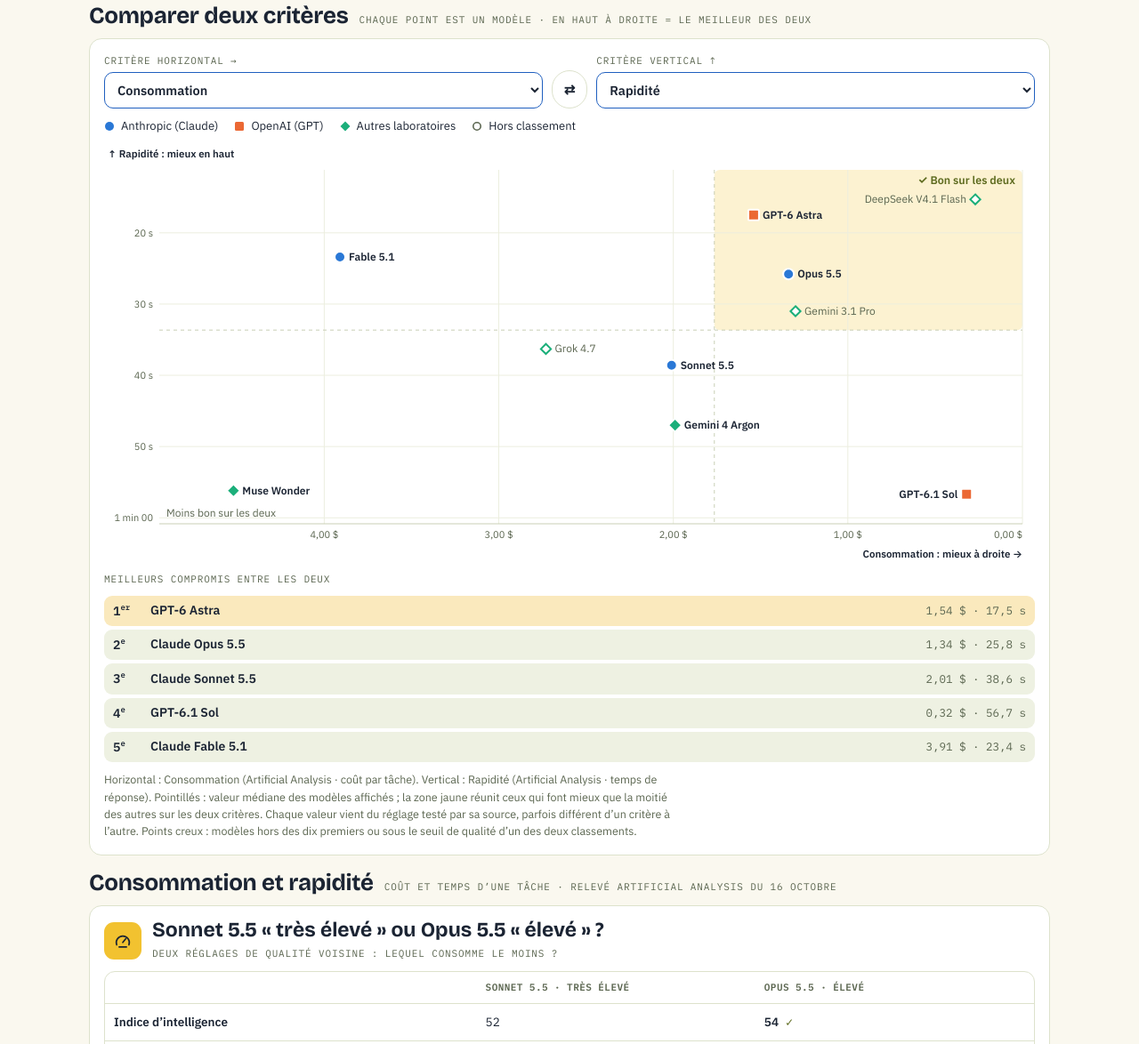
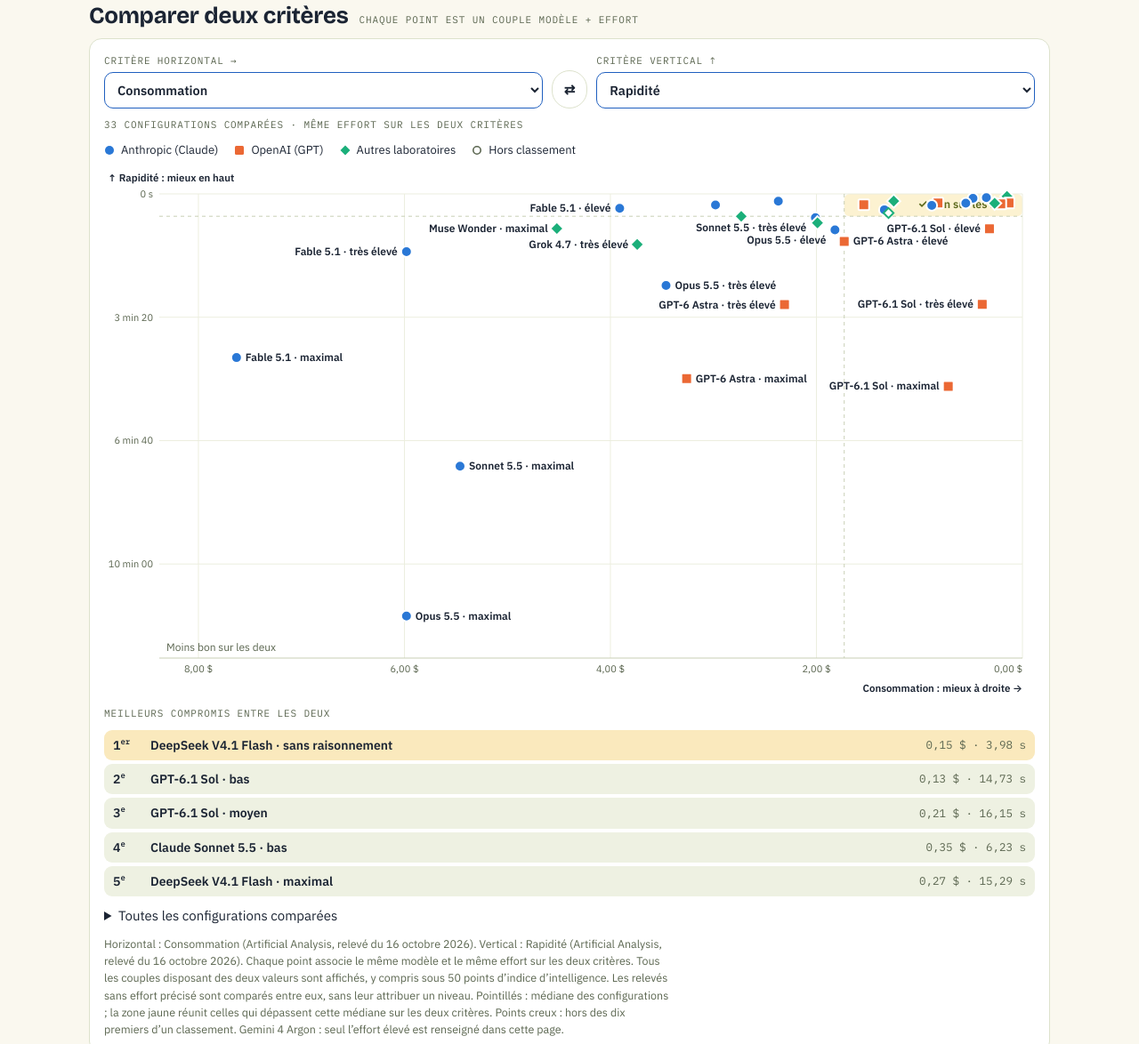
Before and after one commit to DisPlotDosCul/displotdoscul.github.io, a plain HTML site: page boussole-ia/index.html in a window 1280 px wide. Shown: the part 1771-2945 px from the top of the page at 89% size. Drawn offline with nearby package versions, Linux system fonts and the light colour scheme.

Commit message:
Comparer les modèles par niveau d’effort dans le graphique à deux critères

```diff
--- a/boussole-ia/index.html
+++ b/boussole-ia/index.html
@@ -447,6 +447,7 @@
 .duobest .rn{font-family:var(--f-mono);font-weight:700}
 .duobest .rn sup{font-size:9px}
 .duobest .nn{font-weight:600;overflow:hidden;text-overflow:ellipsis;white-space:nowrap}
+#duo .duobest .nn{white-space:normal;line-height:1.3}
 .duobest .vv{font-family:var(--f-mono);font-size:12.5px;color:var(--muted);white-space:nowrap}
 @media (max-width:560px){#duoSwap{order:3;flex:0 0 auto}}
 </style>
@@ -538,22 +539,24 @@
 </section>
 
 <section id="duo" aria-label="Comparer deux critères">
-  <div class="head row"><h2>Comparer deux critères</h2><span class="eyebrow">chaque point est un modèle · en haut à droite = le meilleur des deux</span></div>
+  <div class="head row"><h2>Comparer deux critères</h2><span class="eyebrow">chaque point est un couple modèle + effort</span></div>
   <div class="chartbox">
     <div class="duoctl">
       <label><span class="eyebrow">Critère horizontal →</span><select id="duoX"></select></label>
       <button type="button" class="sortb" id="duoSwap" aria-label="Inverser les deux critères">⇄</button>
       <label><span class="eyebrow">Critère vertical ↑</span><select id="duoY"></select></label>
     </div>
+    <span class="eyebrow" id="duoCount" aria-live="polite"></span>
     <div class="keys" aria-hidden="true">
       <span><svg width="12" height="12"><circle cx="6" cy="6" r="5" fill="var(--s1)"/></svg>Anthropic (Claude)</span>
       <span><svg width="12" height="12"><rect x="1" y="1" width="10" height="10" rx="1.5" fill="var(--s2)"/></svg>OpenAI (GPT)</span>
       <span><svg width="12" height="12"><path d="M6 0.5 L11.5 6 L6 11.5 L0.5 6 Z" fill="var(--s3)"/></svg>Autres laboratoires</span>
       <span><svg width="12" height="12"><circle cx="6" cy="6" r="4.2" fill="none" stroke="var(--muted)" stroke-width="1.6"/></svg>Hors classement</span>
     </div>
-    <div id="duoChart" role="img"></div>
+    <div id="duoChart" role="group"></div>
     <span class="eyebrow">Meilleurs compromis entre les deux</span>
     <ol class="duobest" id="duoBest"></ol>
+    <details><summary>Toutes les configurations comparées</summary><ul class="duobest" id="duoAll"></ul></details>
     <p class="note" id="duoNote"></p>
   </div>
 </section>
@@ -1715,9 +1718,6 @@
 select(T.some(t=>t.k===saved)?saved:'sci'); centerTile(T.some(t=>t.k===saved)?saved:'sci');
 
 /* ---------- consommation et rapidité ---------- */
-(function(){
-  const ct=T.find(x=>x.k==='conso'), ol=$('consRank');
-  if(ct&&ol){ const vs=ct.items.filter(i=>i.v!=null).map(i=>i.v); ct.items.filter(i=>!i.nr).slice(0,10).forEach((i,ix)=>ol.appendChild(row(ct,i,ix+1,vs))); }
   /* modèle, laboratoire, effort, indice, coût par tâche ($), jetons par seconde, délai avant le premier mot (s), temps de réponse (s) */
   const CS=[
    ['Claude Opus 5.5','Anthropic','low',42,0.55,83,9.05,15.04],['Claude Opus 5.5','Anthropic','medium',51,1.34,85,19.87,25.77],['Claude Opus 5.5','Anthropic','high',54,1.82,77,51.91,58.40],['Claude Opus 5.5','Anthropic','xhigh',56,3.46,76,141.84,148.42],['Claude Opus 5.5','Anthropic','max',58,5.98,96,679.24,684.46],
@@ -1730,6 +1730,9 @@
    ['Grok 4.7','xAI','low',42,1.25,64,3.87,11.72],['Grok 4.7','xAI','high',46,2.73,77,29.78,36.31],['Grok 4.7','xAI','xhigh',46,3.74,80,75.68,81.96],
    ['DeepSeek V4.1 Flash','DeepSeek','max',39,0.27,177,1.13,15.29],['DeepSeek V4.1 Flash','DeepSeek','none',25,0.15,175,1.13,3.98]
   ];
+(function(){
+  const ct=T.find(x=>x.k==='conso'), ol=$('consRank');
+  if(ct&&ol){ const vs=ct.items.filter(i=>i.v!=null).map(i=>i.v); ct.items.filter(i=>!i.nr).slice(0,10).forEach((i,ix)=>ol.appendChild(row(ct,i,ix+1,vs))); }
   const tb=$('csTable'), cnt=$('csCount'), only=$('only50');
   if(!tb) return;
   let key='total', only50=false;
@@ -1857,6 +1860,17 @@
   const inv=t=>t.kind!=='editorial'&&!!t.inv;
   const fv=(t,v)=>t.kind==='editorial'?fmt(v)+'/5':fmtVal(v,t.unit);
   const nm=m=>m.replace(/^Claude /,'');
+  const effort=e=>ELAB[e]?ELAB[e][0]:e==='none'?'sans raisonnement':'effort non précisé';
+  const pair=p=>p.m+' · '+effort(p.e);
+  const key=i=>JSON.stringify([i.m,i.e||null]);
+  /* Coût et rapidité : toutes les mesures par effort, sans le seuil de 50 points du classement. */
+  function measures(t){
+    if(t.k!=='conso'&&t.k!=='speed') return t.items.filter(i=>!i.off&&Number.isFinite(val(t,i)));
+    const column=t.k==='conso'?4:7;
+    const rows=CS.filter(r=>Number.isFinite(r[column])).map(r=>({m:r[0],lab:r[1],e:r[2],v:r[column],nr:false}));
+    const covered=new Set(rows.map(key));
+    return rows.concat(t.items.filter(i=>!i.off&&Number.isFinite(i.v)&&!covered.has(key(i))));
+  }
   const tt=document.createElement('div'); tt.className='tt'; tt.hidden=true; box.appendChild(tt);
   function ticks(lo,hi,n){
     const raw=(hi-lo)/(n||4), p=Math.pow(10,Math.floor(Math.log10(raw))), f=raw/p, st=(f<1.5?1:f<3?2:f<7?5:10)*p, out=[];
@@ -1867,15 +1881,16 @@
   function render(){
     store('duo-x',sx.value); store('duo-y',sy.value);
     const tx=T.find(t=>t.k===sx.value), ty=T.find(t=>t.k===sy.value);
-    box.querySelectorAll('svg,.empty').forEach(e=>e.remove()); best.innerHTML=''; tt.hidden=true;
+    box.querySelectorAll('svg,.empty').forEach(e=>e.remove()); best.innerHTML=''; $('duoAll').innerHTML=''; $('duoCount').textContent=''; tt.hidden=true;
     if(tx===ty){ msg('Choisissez deux critères différents.'); return; }
-    const mx=new Map(); tx.items.forEach(i=>{ const v=val(tx,i); if(v!=null&&!mx.has(i.m)) mx.set(i.m,i); });
+    const mx=new Map(); measures(tx).forEach(i=>{ if(!mx.has(key(i))) mx.set(key(i),i); });
     const Pt=[], seen=new Set();
-    ty.items.forEach(i=>{ const v=val(ty,i), ix=mx.get(i.m); if(v!=null&&ix&&!seen.has(i.m)){ seen.add(i.m); Pt.push({m:i.m,lab:i.lab,x:val(tx,ix),y:v,ix:ix,iy:i,nr:ix.nr||i.nr}); } });
-    if(Pt.length<3){ msg('Moins de trois modèles sont évalués sur ces deux critères : choisissez-en un autre.'); return; }
+    measures(ty).forEach(i=>{ const id=key(i), ix=mx.get(id); if(ix&&!seen.has(id)){ seen.add(id); Pt.push({m:i.m,lab:i.lab,e:i.e,x:val(tx,ix),y:val(ty,i),ix:ix,iy:i,nr:ix.nr||i.nr}); } });
+    $('duoCount').textContent=Pt.length+' configuration'+(Pt.length>1?'s':'')+' comparée'+(Pt.length>1?'s':'')+' · même effort sur les deux critères';
+    if(!Pt.length){ msg('Aucune configuration ne dispose de valeurs pour ces deux critères au même niveau d’effort. Les relevés sans effort précisé sont uniquement comparés entre eux.'); return; }
     const dom=(a,t)=>{ let lo=Math.min(...a), hi=Math.max(...a); const pad=(hi-lo)*0.1||1; const l0=lo; lo-=pad; hi+=pad; if(l0>=0&&lo<0) lo=0; if(t.kind==='editorial') hi=Math.min(hi,5.25); return [lo,hi]; };
     const [xlo,xhi]=dom(Pt.map(p=>p.x),tx), [ylo,yhi]=dom(Pt.map(p=>p.y),ty);
-    const W=Math.max(box.clientWidth,300), H=W<560?Math.round(W*1.05):Math.min(470,Math.round(W*0.56));
+    const W=Math.max(box.clientWidth,300), H=Math.max(W<560?Math.round(W*1.05):Math.min(470,Math.round(W*0.56)),Math.min(800,Pt.length*18));
     const m={l:W<560?52:62,r:14,t:28,b:44}, pw=W-m.l-m.r, ph=H-m.t-m.b;
     const nx=v=>inv(tx)?(xhi-v)/(xhi-xlo):(v-xlo)/(xhi-xlo), ny=v=>inv(ty)?(yhi-v)/(yhi-ylo):(v-ylo)/(yhi-ylo);
     const X=v=>m.l+nx(v)*pw, Y=v=>m.t+(1-ny(v))*ph;
@@ -1903,25 +1918,30 @@
       const px=X(p.x), py=Y(p.y), gr=grp(p.lab);
       const mk=marker(marks,px,py,gr,p.nr?4.5:6);
       if(p.nr){ mk.setAttribute('fill','var(--surface)'); mk.setAttribute('stroke',COL[gr]); mk.setAttribute('stroke-width',2); }
-      const label=nm(p.m), w=label.length*6.3+4, hgt=13;
+      const label=nm(p.m)+' · '+effort(p.e), w=label.length*6.3+4, hgt=13;
       const cand=[[10,4,'start'],[-10,4,'end'],[0,-11,'middle'],[0,19,'middle'],[10,-8,'start'],[-10,-8,'end'],[10,15,'start'],[-10,15,'end']];
       const box_=c=>{ const x0=c[2]==='start'?px+c[0]:c[2]==='end'?px+c[0]-w:px-w/2; return [x0,py+c[1]-hgt+3,x0+w,py+c[1]+3]; };
       const free=b=>b[0]>=2&&b[2]<=W-2&&b[1]>=m.t-4&&b[3]<=H-m.b+2&&!placed.some(q=>b[0]<q[2]&&b[2]>q[0]&&b[1]<q[3]&&b[3]>q[1])&&!Pt.some(o=>o!==p&&X(o.x)>b[0]-3&&X(o.x)<b[2]+3&&Y(o.y)>b[1]-3&&Y(o.y)<b[3]+3);
       let c=cand.find(c=>free(box_(c)));
       if(c){ placed.push(box_(c));
         const t=el('text',{x:px+c[0],y:py+c[1],'text-anchor':c[2],'font-size':12,'font-weight':p.nr?400:600,fill:p.nr?'var(--muted)':'var(--ink)'},labels); t.textContent=label; }
-      const h=el('circle',{cx:px,cy:py,r:14,fill:'transparent',tabindex:0,role:'button','aria-label':p.m+' : '+tx.label+' '+fv(tx,p.x)+', '+ty.label+' '+fv(ty,p.y)},hits);
+      const h=el('circle',{cx:px,cy:py,r:14,fill:'transparent',tabindex:0,role:'button','aria-label':pair(p)+' : '+tx.label+' '+fv(tx,p.x)+', '+ty.label+' '+fv(ty,p.y)},hits);
       h.style.cursor='pointer';
-      const show=()=>{ tt.innerHTML='<b>'+p.m+'</b><br>'+TSHORT[tx.k]+' : '+fv(tx,p.x)+'<br>'+TSHORT[ty.k]+' : '+fv(ty,p.y)+(p.nr?'<br>Hors classement':'');
+      const show=()=>{ tt.innerHTML='<b>'+pair(p)+'</b><br>'+TSHORT[tx.k]+' : '+fv(tx,p.x)+'<br>'+TSHORT[ty.k]+' : '+fv(ty,p.y)+(p.nr?'<br>Hors classement':'');
         tt.style.left=Math.min(Math.max(px,70),W-70)+'px'; tt.style.top=py+'px'; tt.hidden=false; };
       h.addEventListener('pointerenter',show); h.addEventListener('focus',show); h.addEventListener('click',show);
       h.addEventListener('pointerleave',()=>tt.hidden=true); h.addEventListener('blur',()=>tt.hidden=true);
+      h.addEventListener('keydown',e=>{if(e.key==='Enter'||e.key===' '){e.preventDefault();show();}if(e.key==='Escape') tt.hidden=true;});
     });
     const top=[...Pt].filter(p=>!p.nr).sort((a,b)=>b.s-a.s).slice(0,5);
     top.forEach((p,i)=>{ const li=document.createElement('li');
-      li.innerHTML='<span class="rn">'+ord(i+1)+'</span><span class="nn">'+p.m+'</span><span class="vv">'+fv(tx,p.x)+' · '+fv(ty,p.y)+'</span>'; best.appendChild(li); });
-    box.setAttribute('aria-label','Nuage de points : '+tx.label+' à l’horizontale, '+ty.label+' à la verticale. Meilleurs compromis : '+top.slice(0,3).map(p=>p.m).join(', ')+'.');
-    note.textContent='Horizontal : '+tx.label+' ('+(tx.kind==='mesure'?tx.src:'classement éditorial, note sur 5')+'). Vertical : '+ty.label+' ('+(ty.kind==='mesure'?ty.src:'classement éditorial, note sur 5')+'). Pointillés : valeur médiane des modèles affichés ; la zone jaune réunit ceux qui font mieux que la moitié des autres sur les deux critères. Chaque valeur vient du réglage testé par sa source, parfois différent d’un critère à l’autre. Points creux : modèles hors des dix premiers ou sous le seuil de qualité d’un des deux classements.';
+      li.innerHTML='<span class="rn">'+ord(i+1)+'</span><span class="nn">'+pair(p)+'</span><span class="vv">'+fv(tx,p.x)+' · '+fv(ty,p.y)+'</span>'; best.appendChild(li); });
+    [...Pt].sort((a,b)=>a.m.localeCompare(b.m,'fr')||(ELAB[a.e]?.[1]||0)-(ELAB[b.e]?.[1]||0)).forEach(p=>{
+      const li=document.createElement('li'); li.innerHTML='<span class="rn">·</span><span class="nn">'+pair(p)+'</span><span class="vv">'+fv(tx,p.x)+' · '+fv(ty,p.y)+'</span>'; $('duoAll').appendChild(li);
+    });
+    box.setAttribute('aria-label','Nuage de points : '+tx.label+' à l’horizontale, '+ty.label+' à la verticale. '+Pt.length+' configurations. Meilleurs compromis : '+top.slice(0,3).map(pair).join(', ')+'.');
+    const source=t=>t.k==='conso'||t.k==='speed'?'Artificial Analysis, relevé du 16 octobre 2026':t.kind==='mesure'?t.src+(t.date?', relevé du '+t.date+' 2026':''): 'classement éditorial, note sur 5';
+    note.textContent='Horizontal : '+tx.label+' ('+source(tx)+'). Vertical : '+ty.label+' ('+source(ty)+'). Chaque point associe le même modèle et le même effort sur les deux critères. Tous les couples disposant des deux valeurs sont affichés, y compris sous 50 points d’indice d’intelligence. Les relevés sans effort précisé sont comparés entre eux, sans leur attribuer un niveau. Pointillés : médiane des configurations ; la zone jaune réunit celles qui dépassent cette médiane sur les deux critères. Points creux : hors des dix premiers d’un classement. Gemini 4 Argon : seul l’effort élevé est renseigné dans cette page.';
   }
   sx.addEventListener('change',render); sy.addEventListener('change',render);
   $('duoSwap').addEventListener('click',()=>{ const a=sx.value; sx.value=sy.value; sy.value=a; render(); });
```
